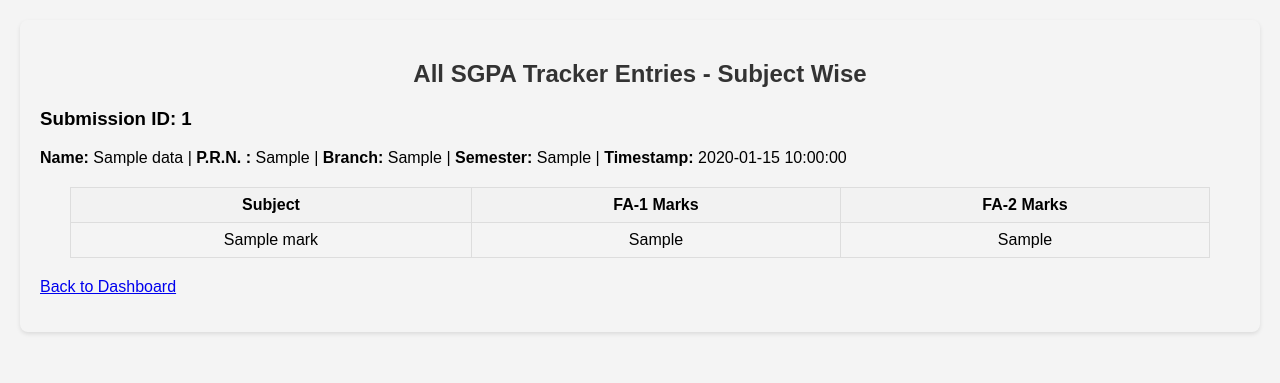
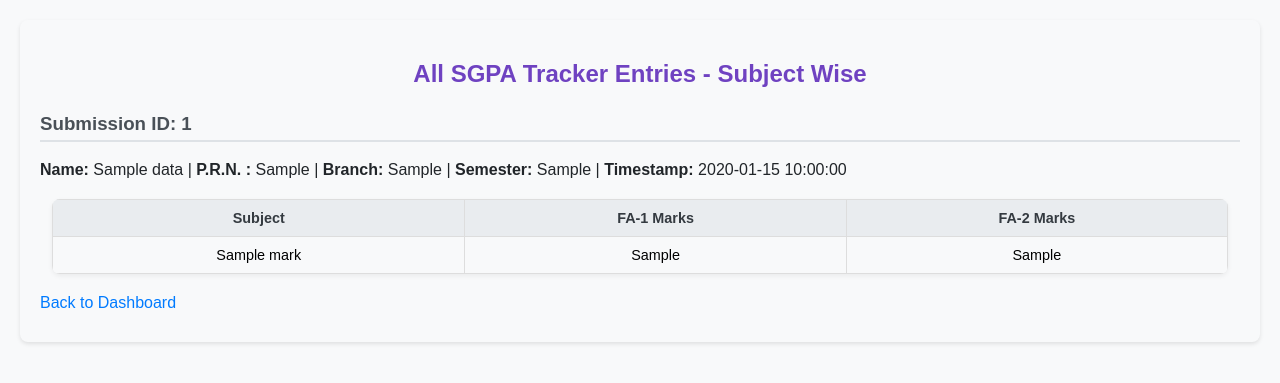
Before and after one commit to Sith-Lord-Darth-Vader/SGPA_TRACKER, a Flask app: page /view_all_entries in a window 1280 px wide. Shown: the top 383 px of the page. Run offline with Flask 3, Linux system fonts and the light colour scheme; tables that the repository leaves empty or names only in its code hold one stand-in row (values such as "Sample post").

Commit message:
Update all_entries.html

```diff
--- a/SGPA_TRACKER/templates/all_entries.html
+++ b/SGPA_TRACKER/templates/all_entries.html
@@ -6,31 +6,10 @@
     <meta name="viewport" content="width=device-width, initial-scale=1.0">
     <title>All SGPA Tracker Entries</title>
     <link rel="stylesheet" type="text/css" href="{{ url_for('static', filename='style.css') }}" />
-    <style>
-        table {
-            width: 95%;
-            border-collapse: collapse;
-            margin: 20px auto;
-        }
-        th, td {
-            border: 1px solid #ddd;
-            padding: 8px;
-            text-align: center; /* Center the content */
-        }
-        th {
-            background-color: #f2f2f2;
-            font-weight: bold;
-        }
-        tr:nth-child(even) {
-            background-color: #f9f9f9;
-        }
-        .subject-header {
-            background-color: #e0e0e0;
-        }
-    </style>
+
 </head>
-<body>
-    <h2>All SGPA Tracker Entries - Subject Wise</h2>
+<body class="all-entries-page">
+    <h2 class="all-entries-title">All SGPA Tracker Entries - Subject Wise</h2>
 
     {% if entries %}
         {% for submission_id, data in entries.items() %}
```
